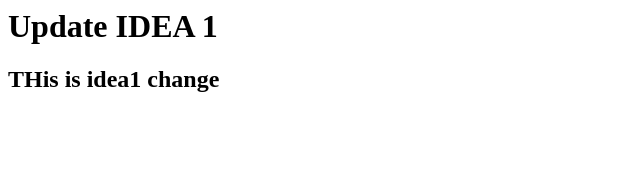
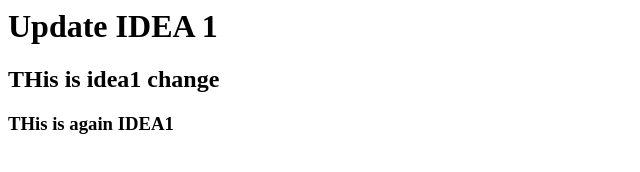
Before and after one commit to sandeepshine/Sandeep_Web_Test, a plain HTML site: page index.html in a window 1280 px wide. Shown: the whole page, without its empty margins (0-640 px from the left). Drawn offline with Linux system fonts and the light colour scheme.

Commit message:
THis is again Idea1

```diff
--- a/index.html
+++ b/index.html
@@ -1,2 +1,3 @@
 <h1> Update IDEA 1</h1>
 <h2>THis is idea1 change</h2>
+<h3> THis is again IDEA1</h3>
```
